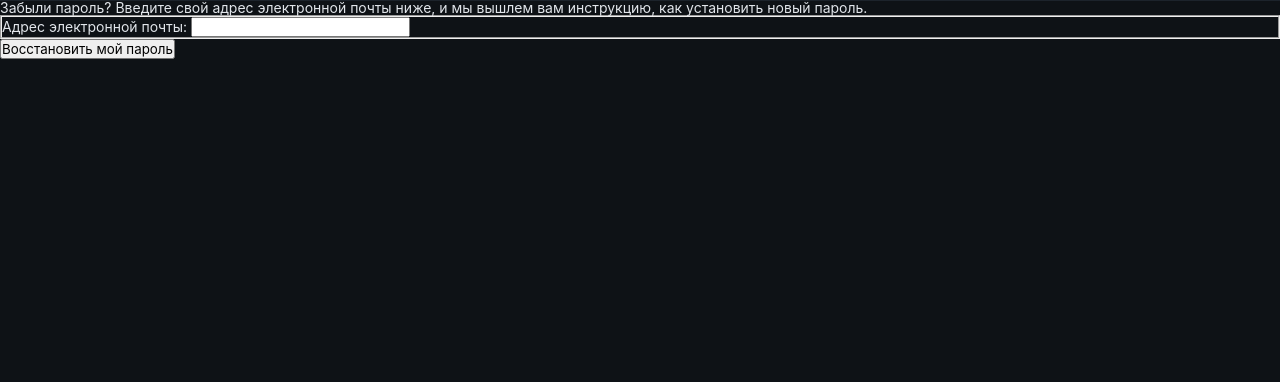
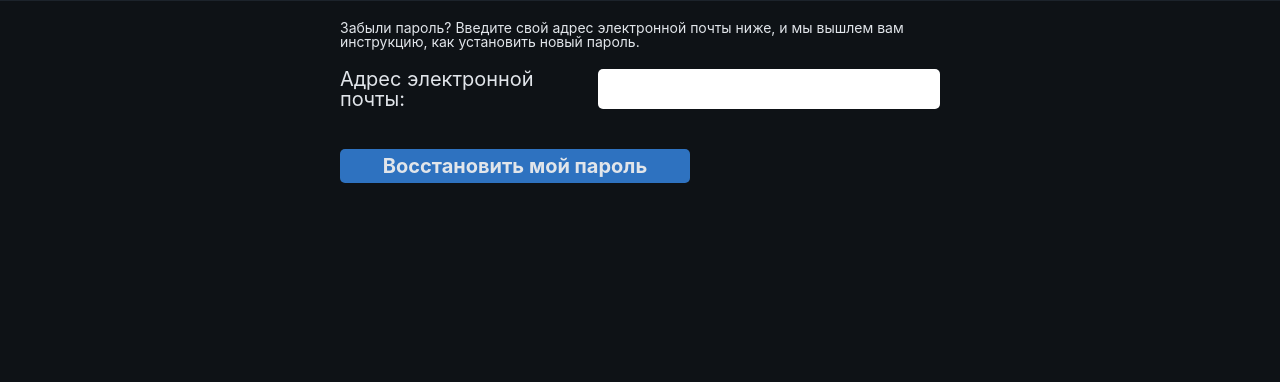
Before and after one commit to denis-teslyuk/denisvideosite, a Django app: page /users/password-reset/ in a window 1280 px wide. Shown: the part 65-447 px from the top of the page. Run offline with Django 5.2, Linux system fonts and the light colour scheme; style sheets or scripts are compiled from the project's sources.

Commit message:
Add styles to password change and reset

```diff
--- a/denisvideosite/denisvideo/static/denisvideo/css/source/style.scss
+++ b/denisvideosite/denisvideo/static/denisvideo/css/source/style.scss
@@ -346,8 +346,7 @@ html{
 
 
 .site-form{
-
-    p{
+    p, div{
         .helptext{
             display: none;
         }
@@ -377,7 +376,8 @@ html{
         }
     }
 
-    button{
+    button, .submit-row input{
+                margin-top: 20px;
                 background-color: #2e72c0;
                 padding: 5px;
                 border: none;
@@ -386,6 +386,10 @@ html{
                 font-size: 20px;
                 color: #E1E5EA;
             }
+
+    fieldset{
+        border: none;
+    }
 }
 
 
@@ -418,3 +422,21 @@ html{
         margin-right: 20px;
     }
 }
+
+
+.password-done-text{
+    font-size: 22px;
+    text-align: center;
+    margin-top: 20px;
+    a, a:visited{color:#2e72c0;}
+}
+
+
+.reset-password-form-info{
+    margin-bottom: 20px;
+}
+
+
+.password-reset-confirm-username{
+    margin-bottom: 20px;
+}
--- a/denisvideosite/denisvideo/static/denisvideo/css/style.css
+++ b/denisvideosite/denisvideo/static/denisvideo/css/style.css
@@ -411,7 +411,7 @@ html {
   font-size: 20px;
 }
 
-.site-form p {
+.site-form p, .site-form div {
   font-size: 20px;
   margin-bottom: 10px;
   display: -webkit-box;
@@ -421,28 +421,29 @@ html {
       -ms-flex-pack: justify;
           justify-content: space-between;
 }
-.site-form p .helptext {
+.site-form p .helptext, .site-form div .helptext {
   display: none;
 }
-.site-form p input {
+.site-form p input, .site-form div input {
   width: 350px;
   border-radius: 5px;
   border: none;
   font-size: 16px;
 }
-.site-form p textarea {
+.site-form p textarea, .site-form div textarea {
   width: 350px;
   border-radius: 5px;
   border: none;
   font-size: 16px;
 }
-.site-form p select {
+.site-form p select, .site-form div select {
   width: 350px;
   border-radius: 5px;
   border: none;
   font-size: 16px;
 }
-.site-form button {
+.site-form button, .site-form .submit-row input {
+  margin-top: 20px;
   background-color: #2e72c0;
   padding: 5px;
   border: none;
@@ -450,6 +451,9 @@ html {
   font-weight: 700;
   font-size: 20px;
   color: #E1E5EA;
+}
+.site-form fieldset {
+  border: none;
 }
 
 .form-container {
@@ -484,3 +488,20 @@ html {
 .profile-videos-container div {
   margin-right: 20px;
 }
+
+.password-done-text {
+  font-size: 22px;
+  text-align: center;
+  margin-top: 20px;
+}
+.password-done-text a, .password-done-text a:visited {
+  color: #2e72c0;
+}
+
+.reset-password-form-info {
+  margin-bottom: 20px;
+}
+
+.password-reset-confirm-username {
+  margin-bottom: 20px;
+}
--- a/denisvideosite/users/templates/users/password_change.html
+++ b/denisvideosite/users/templates/users/password_change.html
@@ -1,7 +1,7 @@
 {% extends 'base.html' %}
 
 {% block content %}
-<div><form action="" method="post">
+<div class="form-container"><form action="" method="post" class="site-form">
     {% csrf_token %}
     {{form.as_p}}
     <button type="submit">Изменить</button>
--- a/denisvideosite/users/templates/users/password_change_done.html
+++ b/denisvideosite/users/templates/users/password_change_done.html
@@ -1,5 +1,5 @@
 {% extends 'base.html' %}
 
 {% block content %}
-<div>Пароль успешно изменен <a href="{% url 'users:profile' %}">вернуться в профиль</a></div>
+<div class="password-done-text">Пароль успешно изменен  <a href="{% url 'users:profile' %}" >вернуться в профиль</a></div>
 {% endblock %}
--- a/denisvideosite/users/templates/users/password_reset_complete.html
+++ b/denisvideosite/users/templates/users/password_reset_complete.html
@@ -3,8 +3,8 @@
 
 {% block content %}
 
-<p>{% translate "Your password has been set.  You may go ahead and log in now." %}</p>
+<p class="password-done-text">{% translate "Your password has been set.  You may go ahead and log in now." %}</p>
 
-<p><a href="{{ login_url }}">{% translate 'Log in' %}</a></p>
+<p class="password-done-text"><a href="{{ login_url }}">{% translate 'Log in' %}</a></p>
 
 {% endblock %}
--- a/denisvideosite/users/templates/users/password_reset_done.html
+++ b/denisvideosite/users/templates/users/password_reset_done.html
@@ -4,8 +4,8 @@
 
 {% block content %}
 
-<p>{% translate 'We’ve emailed you instructions for setting your password, if an account exists with the email you entered. You should receive them shortly.' %}</p>
+<p class="password-done-text">{% translate 'We’ve emailed you instructions for setting your password, if an account exists with the email you entered. You should receive them shortly.' %}</p>
 
-<p>{% translate 'If you don’t receive an email, please make sure you’ve entered the address you registered with, and check your spam folder.' %}</p>
+<p class="password-done-text">{% translate 'If you don’t receive an email, please make sure you’ve entered the address you registered with, and check your spam folder.' %}</p>
 
 {% endblock %}
--- a/denisvideosite/users/templates/users/password_reset_form.html
+++ b/denisvideosite/users/templates/users/password_reset_form.html
@@ -3,9 +3,10 @@
 
 {% block content %}
 
-<p>{% translate 'Forgotten your password? Enter your email address below, and we’ll email instructions for setting a new one.' %}</p>
 
-<form method="post">{% csrf_token %}
+<div class="form-container">
+<p class="reset-password-form-info">{% translate 'Forgotten your password? Enter your email address below, and we’ll email instructions for setting a new one.' %}</p>
+<form method="post" class="site-form">{% csrf_token %}
   <fieldset class="module aligned">
     <div class="form-row field-email">
       {{ form.email.errors }}
@@ -19,5 +20,6 @@
     <input type="submit" value="{% translate 'Reset my password' %}">
   </div>
 </form>
+</div>
 
 {% endblock %}
```
Also changed, not shown: denisvideosite/users/templates/users/password_reset_confirm.html (+5 -4 lines), denisvideosite/db.sqlite3.
